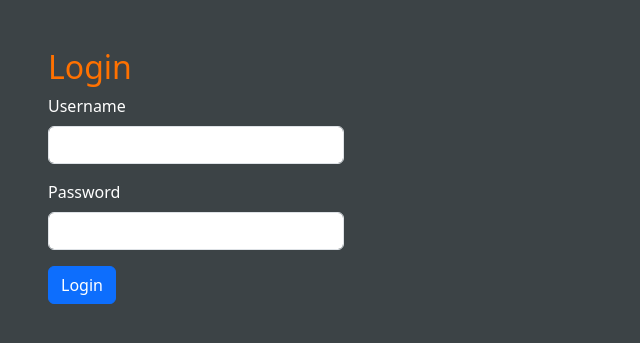
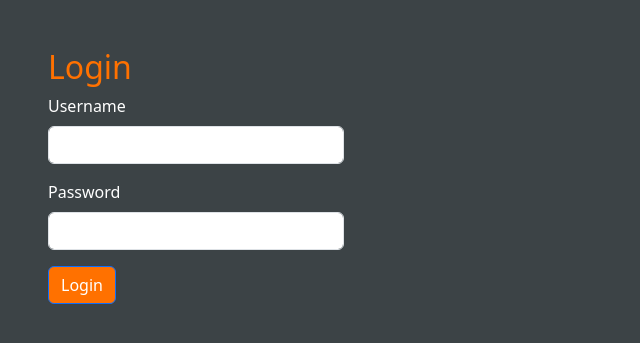
Before and after one commit to alientim/Aruba-PoE, a Flask app: page /login in a window 1280 px wide. Shown: the top 343 px of the page, without its empty margins (0-640 px from the left). Run offline with Flask 3, Linux system fonts and the light colour scheme; parts of the project's set-up code (start-up, migrations or seed data) failed here and were passed over; some libraries are stand-ins or nearby versions.

Commit message:
srv/poe_manager/templates/login.html aktualisiert

```diff
--- a/srv/poe_manager/templates/login.html
+++ b/srv/poe_manager/templates/login.html
@@ -26,7 +26,7 @@
         <label class="form-label label text-white">Password</label>
         <input type="password" name="password" class="form-control" required>
     </div>
-    <button class="btn btn-primary">Login</button>
+    <button class="btn btn-primary button login">Login</button>
 </form>
 
 </body>
```
